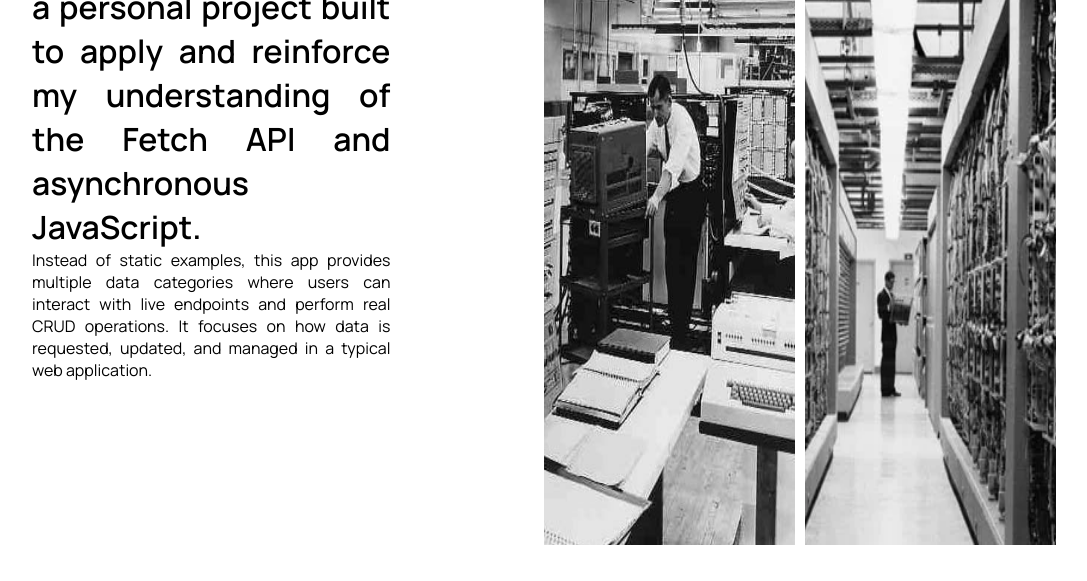
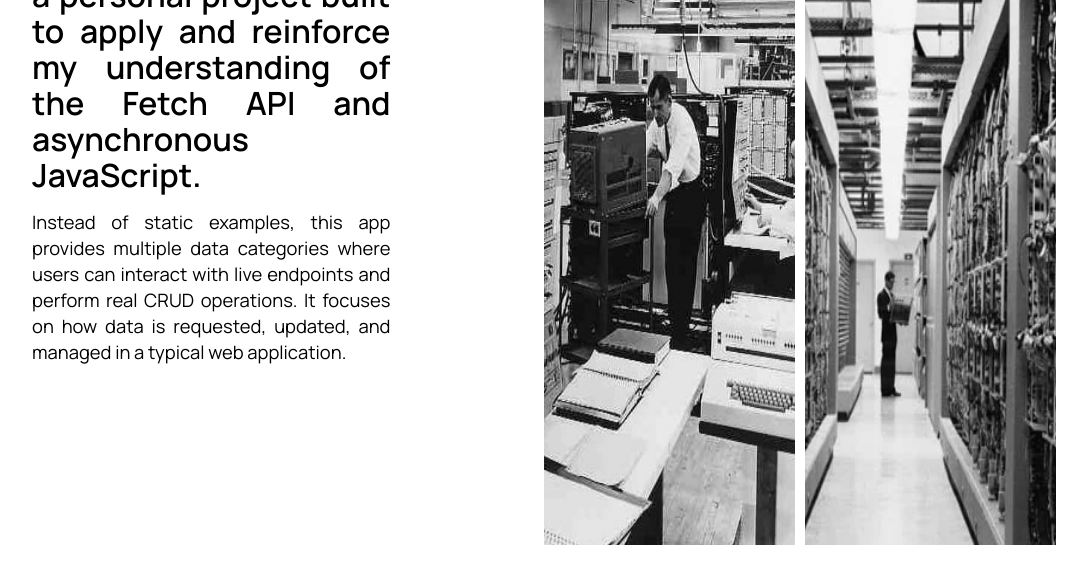
Before and after one commit to vnx-cor/node.js-projects, a website built with Vite: page fetch-api/index.html in a window 1280 px wide. Shown: the part 908-1489 px from the top of the page, without its empty margins (96-1183 px from the left). Built offline with nearby package versions, Linux system fonts and the light colour scheme.

Commit message:
Enhance typography in about section
- Increase line height and bottom margin for headings for better readability
- Adjust .about__description font size from 1rem to 1.15rem
- Maintain consistent font styling across the section

```diff
--- a/fetch-api/styles.css
+++ b/fetch-api/styles.css
@@ -233,11 +233,13 @@ body { overflow-x: hidden; }
     font-optical-sizing: auto;
     font-weight: 600;
     font-style: normal;
+    line-height: 2.25rem;
+    margin-bottom: 1rem;
 }
 
 .about__description {
     font-family: var(--font-body);
-    font-size: 1rem;
+    font-size: 1.15rem;
 }
 
 .about__text-highlight {
```
